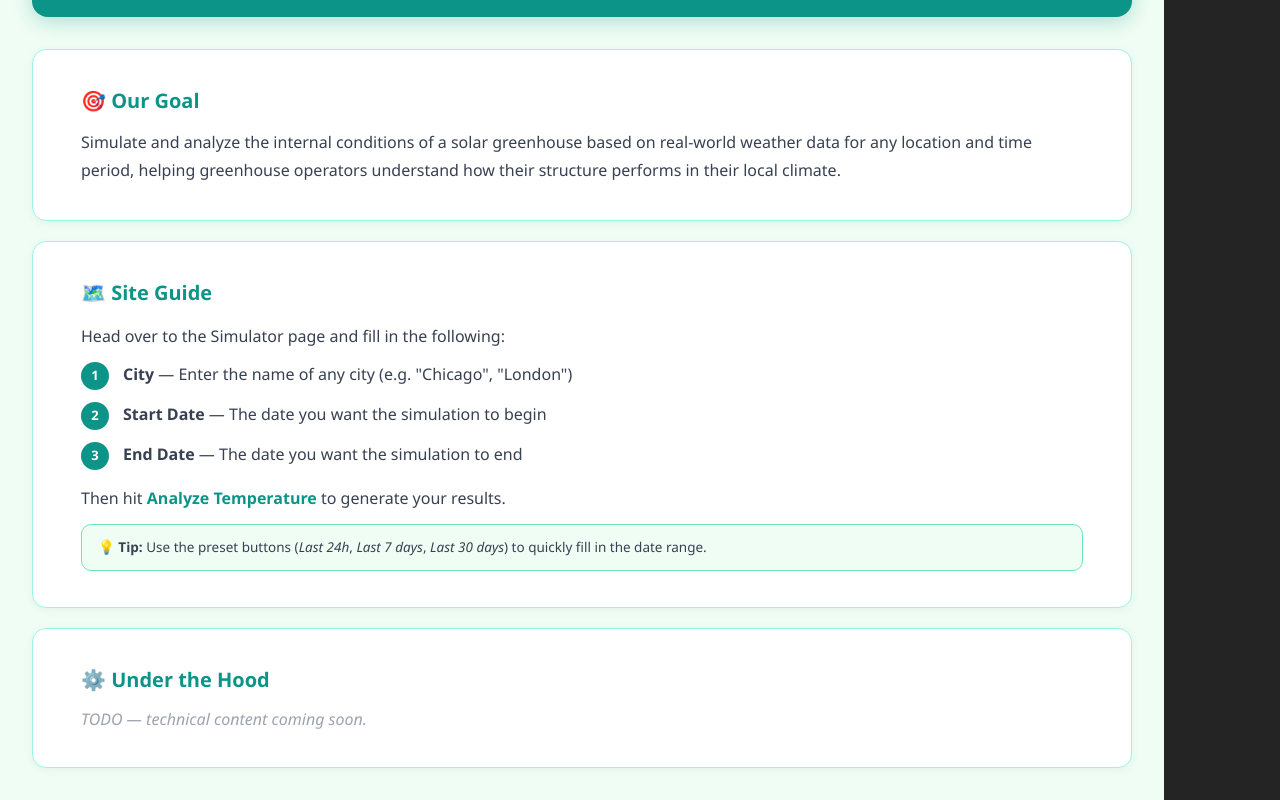
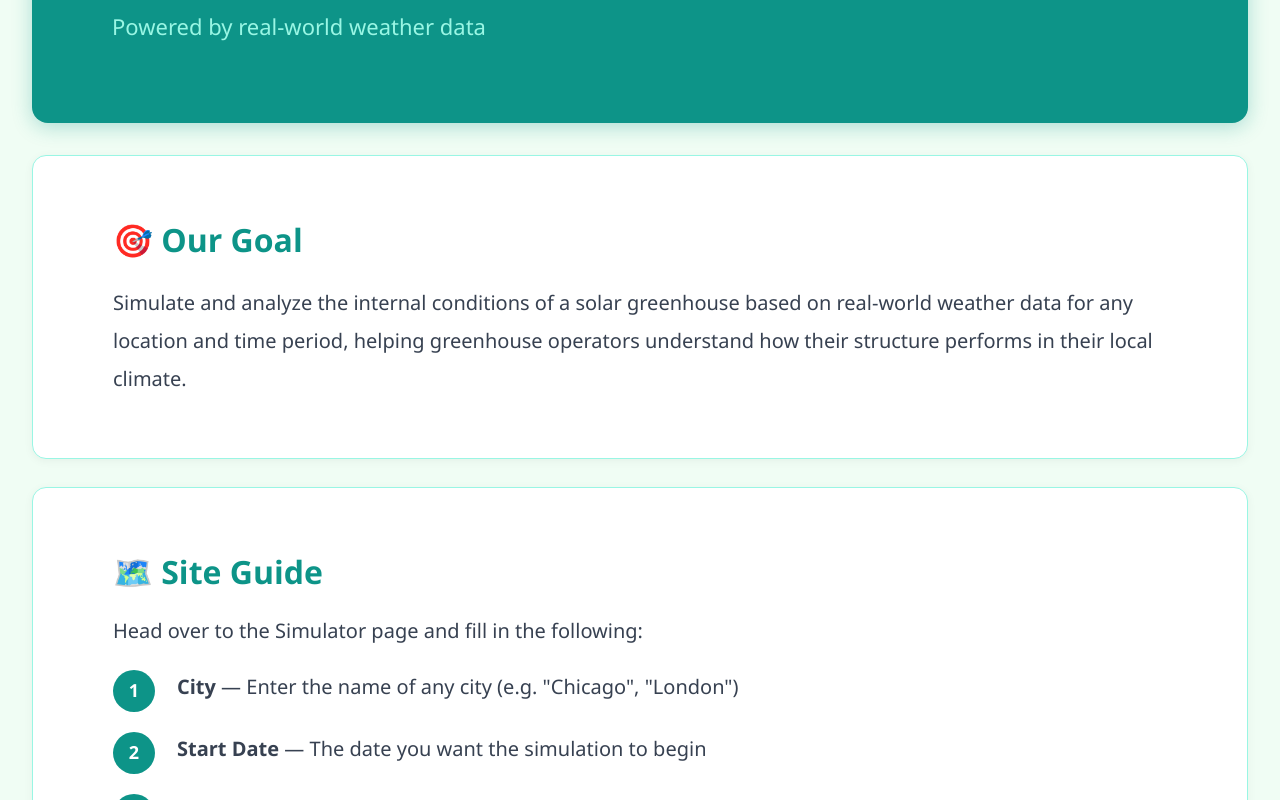
Before and after one commit to nthomas211/Solar-Greenhouse, a React (Vite) app in the folder frontend/greenhouse-simulation-app/: page / in a window 1280 px wide. Shown: the part 280-1080 px from the top of the page. Built offline with nearby package versions, Linux system fonts and the light colour scheme.

Commit message:
update landing page

```diff
--- a/frontend/greenhouse-simulation-app/src/pages/Landing.jsx
+++ b/frontend/greenhouse-simulation-app/src/pages/Landing.jsx
@@ -1,20 +1,19 @@
 function Landing() {
   return (
-    <div style={{ minHeight: "100vh", backgroundColor: "#f0fdf4", padding: "48px 32px", fontFamily: "Segoe UI, sans-serif" }}>
-      <div style={{ maxWidth: "1100px", margin: "0 auto" }}>
+    <div style={{ minHeight: "100vh", backgroundColor: "#f0fdf4", padding: "32px", fontFamily: "Segoe UI, sans-serif" }}>
 
       {/* Header */}
       <div style={{
         backgroundColor: "#0d9488",
         borderRadius: "16px",
-          padding: "40px 48px",
+        padding: "80px 80px",
         marginBottom: "32px",
         boxShadow: "0 4px 20px rgba(13,148,136,0.3)"
       }}>
-          <h1 style={{ fontSize: "36px", fontWeight: "800", color: "#ffffff", margin: "0 0 8px 0" }}>
+        <h1 style={{ fontSize: "56px", fontWeight: "800", color: "#ffffff", margin: "0 0 16px 0" }}>
           IPRO Solar Greenhouse — Simulator
         </h1>
-          <p style={{ color: "#99f6e4", fontSize: "14px", margin: 0 }}>
+        <p style={{ color: "#99f6e4", fontSize: "22px", margin: 0 }}>
           Powered by real-world weather data
         </p>
       </div>
@@ -24,14 +23,14 @@ function Landing() {
         backgroundColor: "#ffffff",
         border: "1px solid #99f6e4",
         borderRadius: "14px",
-          padding: "36px 48px",
-          marginBottom: "20px",
+        padding: "60px 80px",
+        marginBottom: "28px",
         boxShadow: "0 2px 10px rgba(0,0,0,0.05)"
       }}>
-          <h2 style={{ fontSize: "20px", fontWeight: "700", color: "#0d9488", marginTop: 0, marginBottom: "12px" }}>
+        <h2 style={{ fontSize: "32px", fontWeight: "700", color: "#0d9488", marginTop: 0, marginBottom: "20px" }}>
           🎯 Our Goal
         </h2>
-          <p style={{ color: "#374151", lineHeight: "1.75", margin: 0 }}>
+        <p style={{ color: "#374151", lineHeight: "1.9", margin: 0, fontSize: "20px" }}>
           Simulate and analyze the internal conditions of a solar greenhouse based
           on real-world weather data for any location and time period, helping
           greenhouse operators understand how their structure performs in their
@@ -44,14 +43,14 @@ function Landing() {
         backgroundColor: "#ffffff",
         border: "1px solid #99f6e4",
         borderRadius: "14px",
-          padding: "36px 48px",
-          marginBottom: "20px",
+        padding: "60px 80px",
+        marginBottom: "28px",
         boxShadow: "0 2px 10px rgba(0,0,0,0.05)"
       }}>
-          <h2 style={{ fontSize: "20px", fontWeight: "700", color: "#0d9488", marginTop: 0, marginBottom: "12px" }}>
+        <h2 style={{ fontSize: "32px", fontWeight: "700", color: "#0d9488", marginTop: 0, marginBottom: "20px" }}>
           🗺️ Site Guide
         </h2>
-          <p style={{ color: "#374151", marginBottom: "14px" }}>
+        <p style={{ color: "#374151", marginBottom: "24px", fontSize: "20px" }}>
           Head over to the Simulator page and fill in the following:
         </p>
 
@@ -61,24 +60,24 @@ function Landing() {
           { label: "End Date", desc: "The date you want the simulation to end" },
         ].map((step, i) => (
           <div key={i} style={{
-              display: "flex", alignItems: "flex-start", gap: "14px",
-              marginBottom: "12px"
+            display: "flex", alignItems: "flex-start", gap: "22px",
+            marginBottom: "20px"
           }}>
             <div style={{
-                minWidth: "28px", height: "28px", borderRadius: "50%",
+              minWidth: "42px", height: "42px", borderRadius: "50%",
               backgroundColor: "#0d9488", color: "#fff",
               display: "flex", alignItems: "center", justifyContent: "center",
-                fontSize: "13px", fontWeight: "700"
+              fontSize: "18px", fontWeight: "700"
             }}>
               {i + 1}
             </div>
-              <p style={{ margin: 0, color: "#374151", lineHeight: "1.6" }}>
+            <p style={{ margin: 0, color: "#374151", lineHeight: "1.7", fontSize: "20px" }}>
               <strong>{step.label}</strong> — {step.desc}
             </p>
           </div>
         ))}
 
-          <p style={{ color: "#374151", marginTop: "16px", marginBottom: "14px" }}>
+        <p style={{ color: "#374151", marginTop: "24px", marginBottom: "20px", fontSize: "20px" }}>
           Then hit{" "}
           <span style={{ fontWeight: "700", color: "#0d9488" }}>Analyze Temperature</span>
           {" "}to generate your results.
@@ -88,10 +87,10 @@ function Landing() {
           backgroundColor: "#f0fdf4",
           border: "1px solid #6ee7b7",
           borderRadius: "10px",
-            padding: "12px 16px",
-            fontSize: "13.5px",
+          padding: "20px 28px",
+          fontSize: "18px",
           color: "#374151",
-            lineHeight: "1.6"
+          lineHeight: "1.7"
         }}>
           💡 <strong>Tip:</strong> Use the preset buttons (<em>Last 24h</em>, <em>Last 7 days</em>, <em>Last 30 days</em>) to quickly fill in the date range.
         </div>
@@ -102,20 +101,19 @@ function Landing() {
         backgroundColor: "#ffffff",
         border: "1px solid #99f6e4",
         borderRadius: "14px",
-          padding: "36px 48px",
-          marginBottom: "20px",
+        padding: "60px 80px",
+        marginBottom: "28px",
         boxShadow: "0 2px 10px rgba(0,0,0,0.05)"
       }}>
-          <h2 style={{ fontSize: "20px", fontWeight: "700", color: "#0d9488", marginTop: 0, marginBottom: "12px" }}>
+        <h2 style={{ fontSize: "32px", fontWeight: "700", color: "#0d9488", marginTop: 0, marginBottom: "20px" }}>
           ⚙️ Under the Hood
         </h2>
-          <p style={{ color: "#9ca3af", fontStyle: "italic", margin: 0 }}>
+        <p style={{ color: "#9ca3af", fontStyle: "italic", margin: 0, fontSize: "20px" }}>
           TODO — technical content coming soon.
         </p>
       </div>
 
     </div>
-    </div>
   );
 }
 
```
Lines whose indentation alone changed are shown as unchanged.
